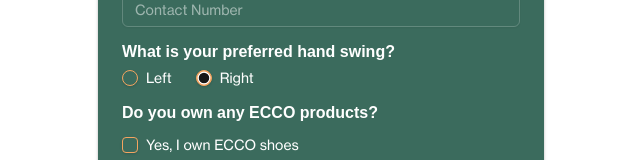
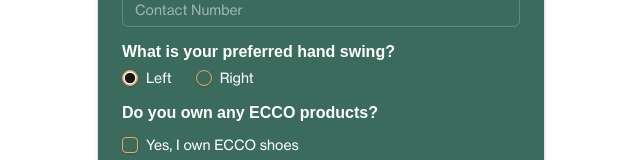
Before and after one commit to weareedt/EccoGolfRegistration, a Next.js app: page / in a window 1280 px wide. Shown: the part 360-520 px from the top of the page, without its empty margins (319-959 px from the left). Built offline with nearby package versions, Linux system fonts and the light colour scheme; no server answers; a web font is replaced by a local one.

Commit message:
Update page.tsx

```diff
--- a/app/page.tsx
+++ b/app/page.tsx
@@ -107,7 +107,7 @@
                 <Label className="text-white font-[700] text-sm sm:text-base">
                   What is your preferred hand swing?
                 </Label>
-                <RadioGroup name="handSwing" defaultValue="right" className="flex space-x-4">
+                <RadioGroup name="handSwing" defaultValue="left" className="flex space-x-4">
                   <div className="flex items-center space-x-2">
                     <RadioGroupItem
                       value="left"
```
